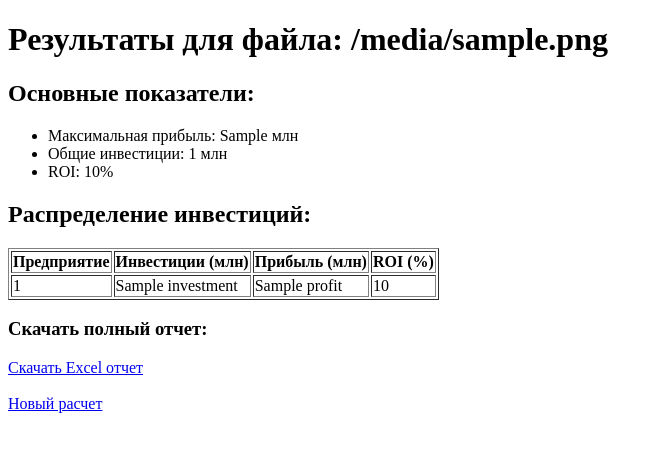
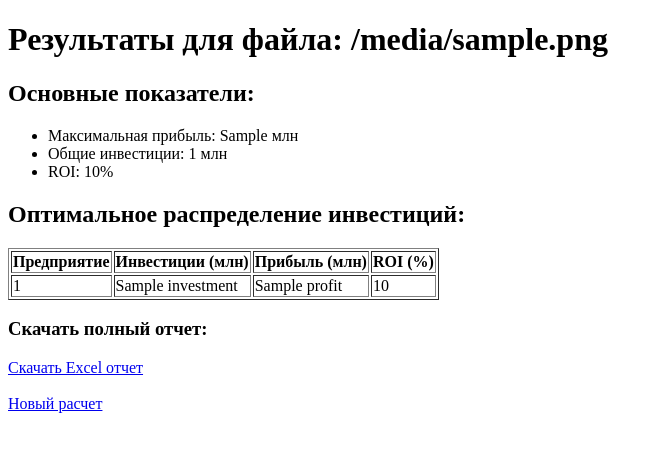
Before and after one commit to danonenka/Investment-web-app, a FastAPI app: template app/templates/download.html in a window 1280 px wide. Shown: the top 452 px of the page, without its empty margins (0-663 px from the left). Run offline with FastAPI, Linux system fonts and the light colour scheme; the template is opened without the code that fills it: most values are stand-ins (such as "Sample title", 1, 10 or a date in 2020); parts of the project's set-up code (start-up, migrations or seed data) failed here and were passed over.

Commit message:
little fix

```diff
--- a/app/templates/download.html
+++ b/app/templates/download.html
@@ -13,7 +13,7 @@
         <li>ROI: {{ (statistics.roi * 100)|round(2) }}%</li>
     </ul>
 
-    <h2>Распределение инвестиций:</h2>
+    <h2>Оптимальное распределение инвестиций:</h2>
     <table border="1">
         <tr>
             <th>Предприятие</th>
--- a/app/utils/file_processing.py
+++ b/app/utils/file_processing.py
@@ -1,4 +1,3 @@
-from io import BytesIO
 import pandas as pd
 import uuid
 import os
```
Also changed, not shown: 1 other file.
